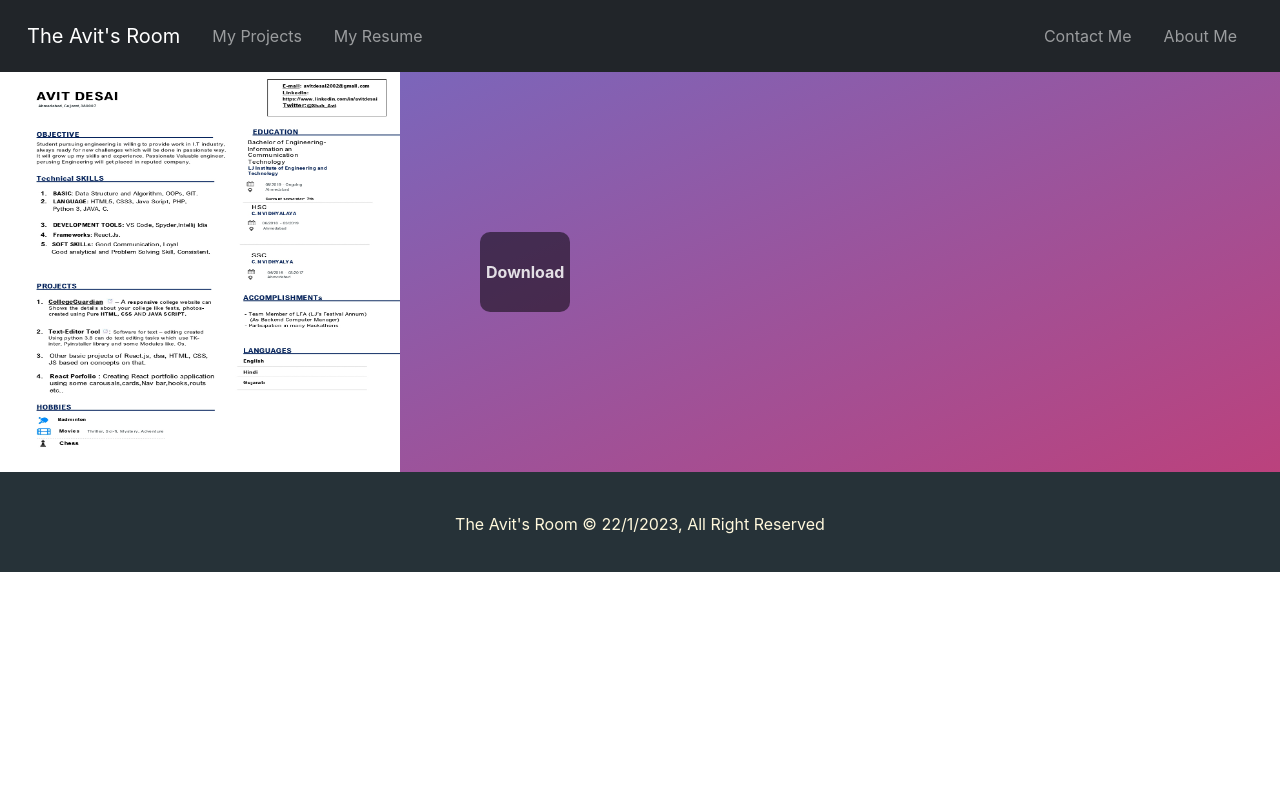
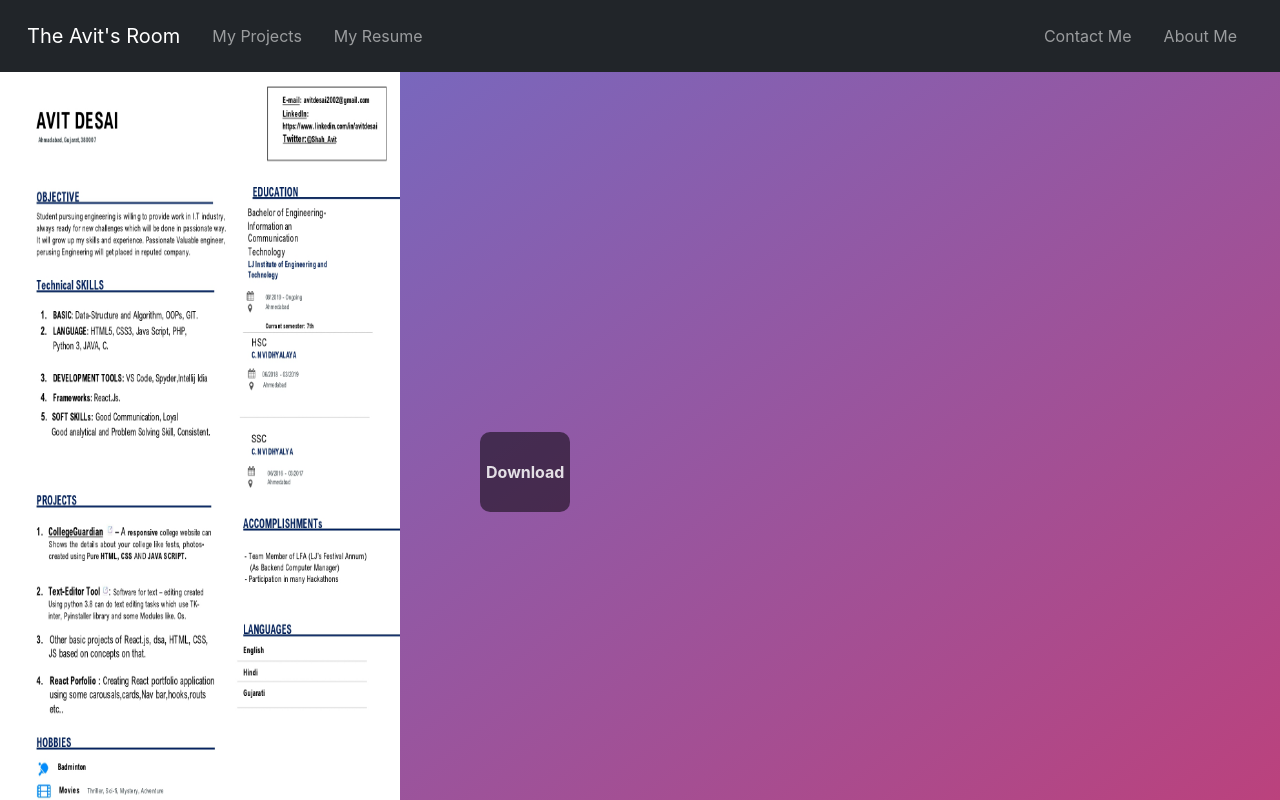
Before and after one commit to theavitw/MyPortfolio-, a React (Create React App) app: page /Java in a window 1280 px wide. Shown: the top 800 px of the page. Built offline with nearby package versions, Linux system fonts and the light colour scheme.

Commit message:
Update abc.css

```diff
--- a/src/Pages/abc.css
+++ b/src/Pages/abc.css
@@ -82,7 +82,7 @@
 
 
 .ggg{
-  height: 50vh;
+  height: 100vh;
   width: 50vh;
 
 
```
